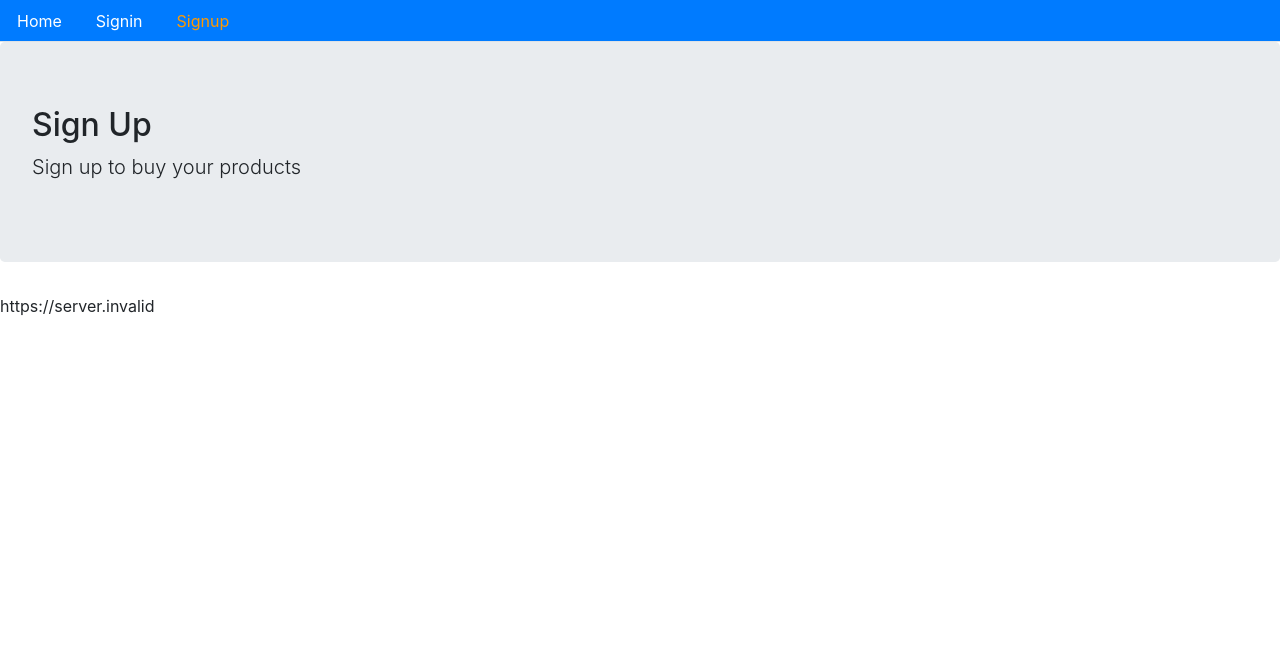
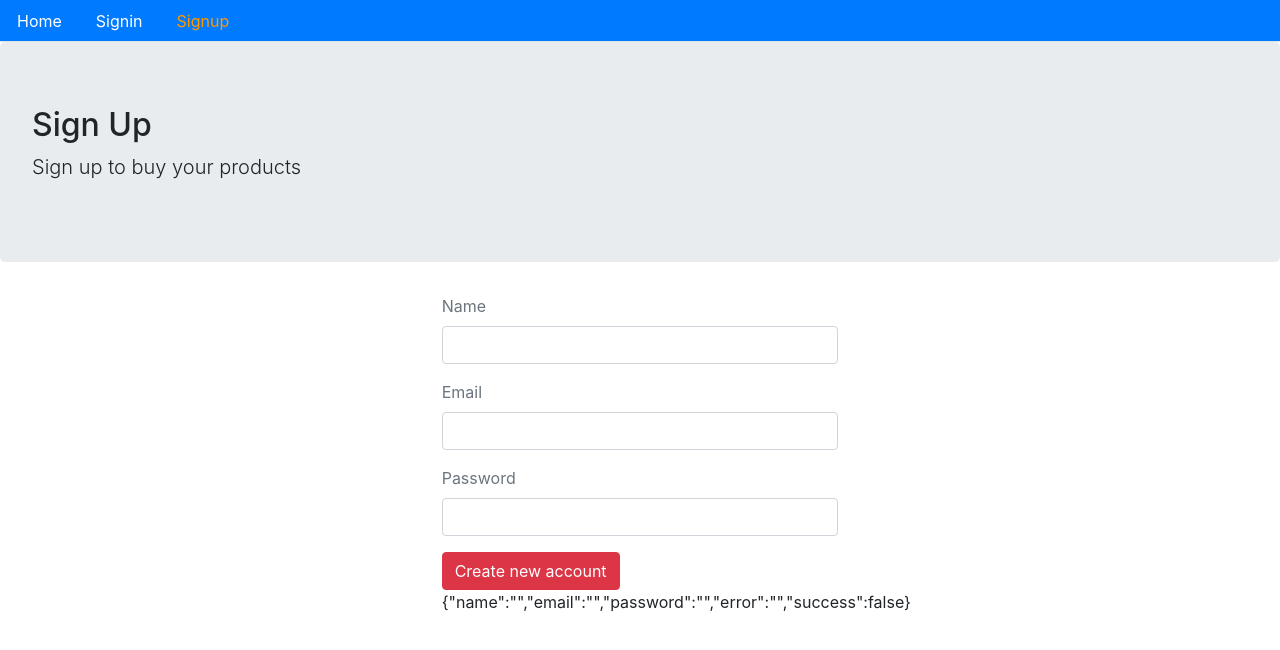
Before and after one commit to dechariot/tfj-tarot-ecommerce-learning-frontend, a React (Create React App) app: page /signup in a window 1280 px wide. Shown: the top 650 px of the page. Built offline with nearby package versions, Linux system fonts and the light colour scheme; no server answers.

Commit message:
Add user signup

```diff
--- /dev/null
+++ b/src/auth/index.js
@@ -0,0 +1,19 @@
+import {API} from "../config";
+
+
+export const signup = (user) => {
+    return fetch(`${API}/signup`, {
+      method: "POST",
+      headers: {
+        Accept: "application/json",
+        "Content-Type": "application/json",
+      },
+      body: JSON.stringify(user),
+    })
+      .then((response) => {
+        return response.json();
+      })
+      .catch((err) => {
+        console.log(err);
+      });
+  };
--- a/src/user/Signup.js
+++ b/src/user/Signup.js
@@ -1,11 +1,107 @@
-import React from "react";
+import React, { useState } from "react";
 import Layout from "../core/Layout";
-import {API} from "../config"
+import {signup} from "../auth";
 
-const Signup = () => (
-  <Layout title="Sign Up" description="Sign up to buy your products">
-    {API}
-  </Layout>
-);
+const Signup = () => {
+  const [values, setValues] = useState({
+    name: "",
+    email: "",
+    password: "",
+    error: "",
+    success: false,
+  });
+
+  const { name, email, password, error, success } = values;
+
+  const handleChange = (name) => (event) => {
+    setValues({ ...values, error: false, [name]: event.target.value });
+  };
+
+  const clickSubmit = (event) => {
+    event.preventDefault();
+    signup({ name, email, password }).then((data) => {
+      if (data.error) {
+        setValues({ ...values, error: data.error, success: false });
+      } else {
+        setValues({
+          ...values,
+          name: "",
+          email: "",
+          password: "",
+          error: "",
+          success: true,
+        });
+      }
+    });
+  };
+
+  const signUpForm = () => (
+    <form>
+      <div className="form-group">
+        <label className="text-muted">Name</label>
+        <input
+          onChange={handleChange("name")}
+          className="form-control"
+          type="text"
+          value={name}
+        />
+      </div>
+
+      <div className="form-group">
+        <label className="text-muted">Email</label>
+        <input
+          onChange={handleChange("email")}
+          className="form-control"
+          type="email"
+          value={email}
+        />
+      </div>
+
+      <div className="form-group">
+        <label className="text-muted">Password</label>
+        <input
+          onChange={handleChange("password")}
+          className="form-control"
+          type="password"
+          value={password}
+        />
+      </div>
+      <button onClick={clickSubmit} className="btn btn-danger">
+        Create new account
+      </button>
+    </form>
+  );
+
+  const showError = () => (
+    <div
+      className="alert alert-danger"
+      style={{ display: error ? "" : "none" }}
+    >
+      {error}
+    </div>
+  );
+
+  const showSuccess = () => (
+    <div
+      className="alert alert-info"
+      style={{ display: success ? "" : "none" }}
+    >
+      New account is created successfully. Please sign in.
+    </div>
+  );
+
+  return (
+    <Layout
+      title="Sign Up"
+      description="Sign up to buy your products"
+      className="container col-md-4 offset-md-4"
+    >
+      {showSuccess()}
+      {showError()}
+      {signUpForm()}
+      {JSON.stringify(values)}
+    </Layout>
+  );
+};
 
 export default Signup;
```
